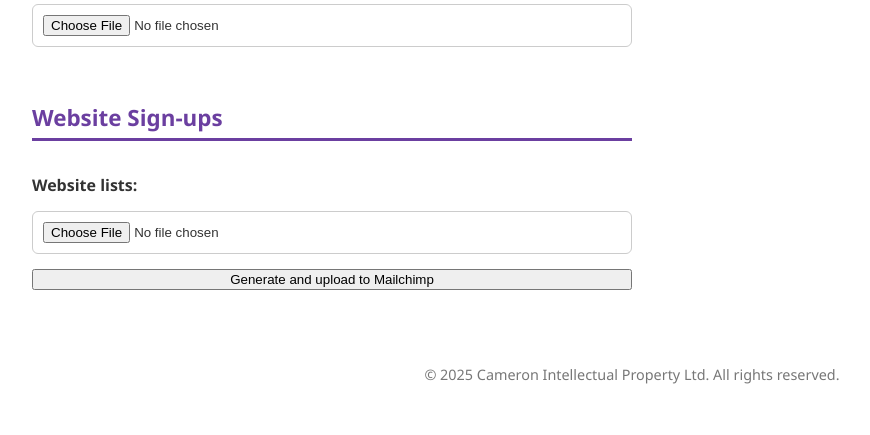
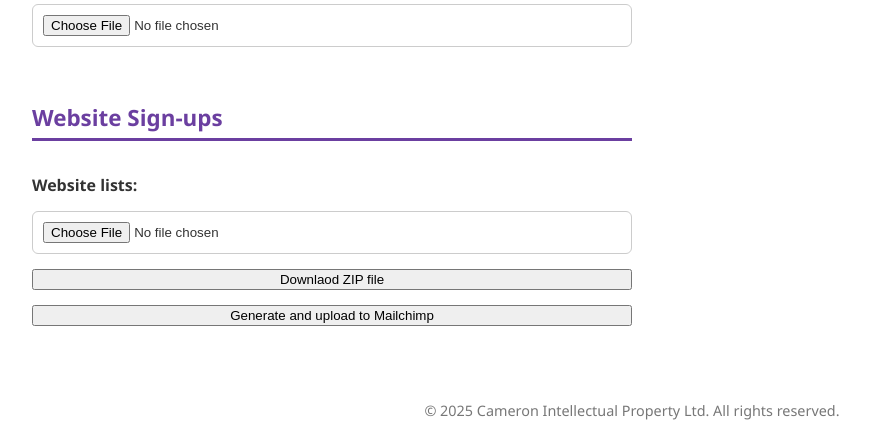
Before and after one commit to t0md4n/foxtrot, a Flask app: page /mailchimp in a window 1280 px wide. Shown: the part 1236-1671 px from the top of the page, without its empty margins (8-878 px from the left). Before the commit the page ends 1620 px from the top, so only its background shows below. Run offline with Flask 3, Linux system fonts and the light colour scheme; some libraries are stand-ins or nearby versions.

Commit message:
added a button to download zip

```diff
--- a/foxtrot_app/templates/mailchimp.html
+++ b/foxtrot_app/templates/mailchimp.html
@@ -56,6 +56,8 @@
       <label class="form-label">Website lists:</label>
       <input type="file" name="website_list" class="form-input" />
 
+      <!-- Two buttons: downlaod ZIP or uplaod to mailchimp -->
+      <button type="submit" name="action" value="generate_zip">Downlaod ZIP file</button>
       <button type="submit" name="action" value="upload_to_mailchimp">Generate and upload to Mailchimp</button>
 
     </form>
```
